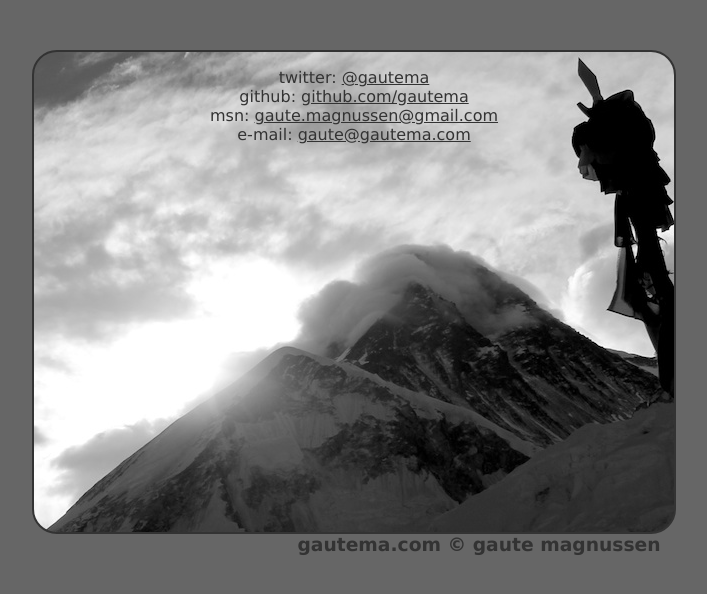
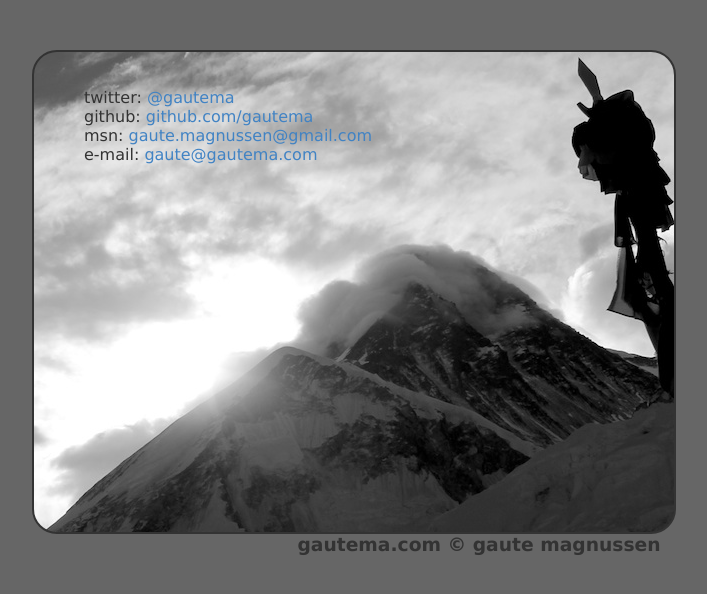
Before and after one commit to gautema/gautema.github.io, a Jekyll site: the page built from index.html, in a window 1280 px wide. Shown: the top 594 px of the page, without its empty margins (286-993 px from the left). Built offline with Jekyll 4.4.1, drawn with Linux system fonts in a browser that asks for light colours.

Commit message:
moved text

```diff
--- a/content/css/main.css
+++ b/content/css/main.css
@@ -1,6 +1,5 @@
 body {
 	margin:50px 0px; padding:0px;
-	text-align:center;
 	background-color: #666;
 	font-family: Verdana;
 	color: #333;
@@ -14,6 +13,7 @@ body {
 		margin:0px auto;
 		border:2px solid #333;
 		background:#fff url('../images/everest.jpg') no-repeat right top;
+		text-align:left;
 }
 
 h3
@@ -23,10 +23,18 @@ h3
 
 a
 {
-	color: #333;
+	color: #4183C4;
+	text-decoration: none;
 }
 
 #title
 {
+	text-align:center;
 	margin-left: 250px;
 }
+
+#textbox
+{
+	padding: 20px 0 0 50px;
+	width:300px;
+}
--- a/index.html
+++ b/index.html
@@ -3,7 +3,7 @@ layout: default
 title: gautema.com &#169; gaute magnussen
 ---
 
-<div>
+<div id="textbox">
 	<div>twitter: <a href="http://twitter.com/gautema">@gautema</a></div>
 	<div>github: <a href="http://github.com/gautema">github.com/gautema</a></div>
 	<div>msn: <a href="msn:gaute.magnussen@gmail.com">gaute.magnussen@gmail.com</a></div>
```
